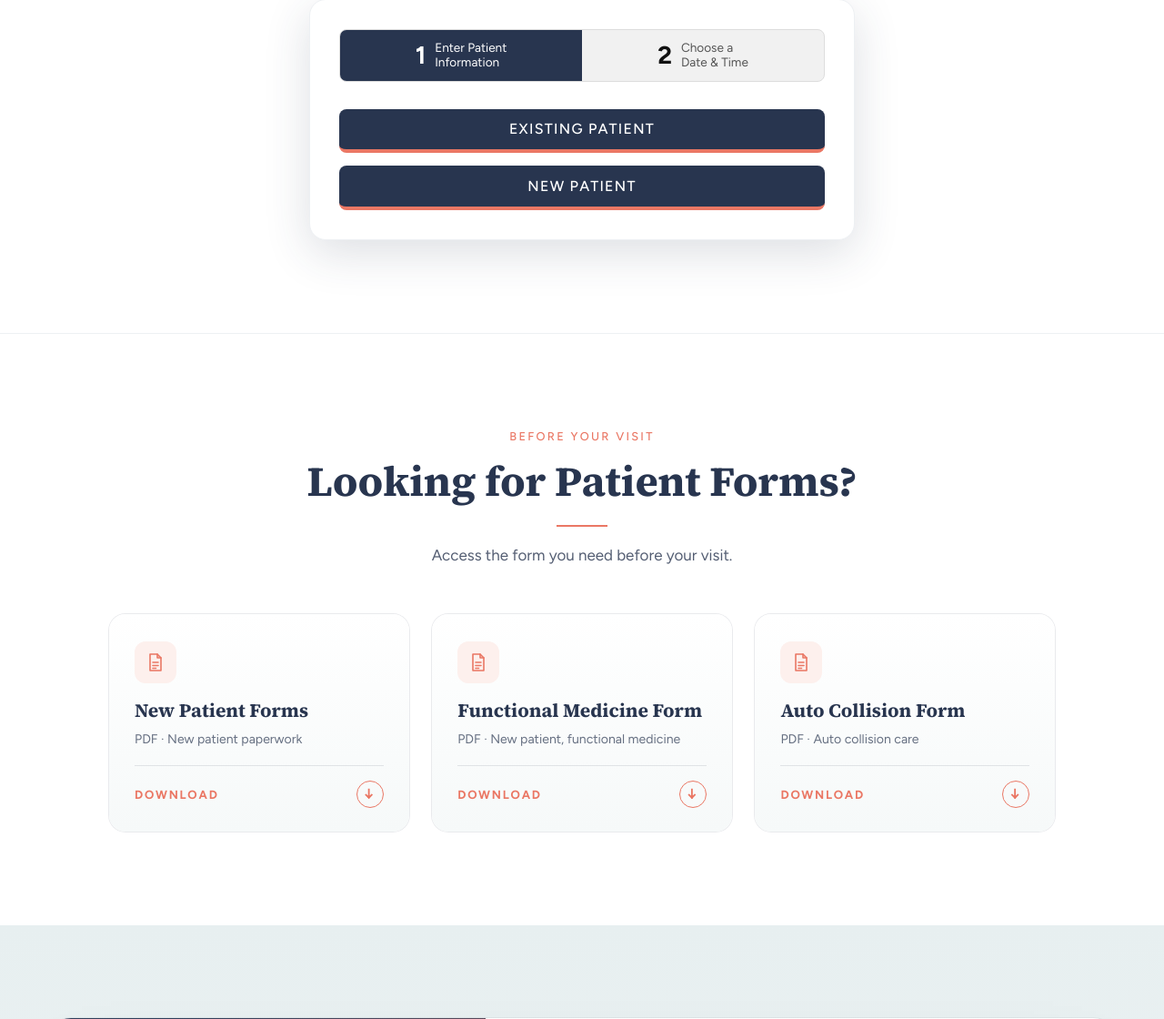
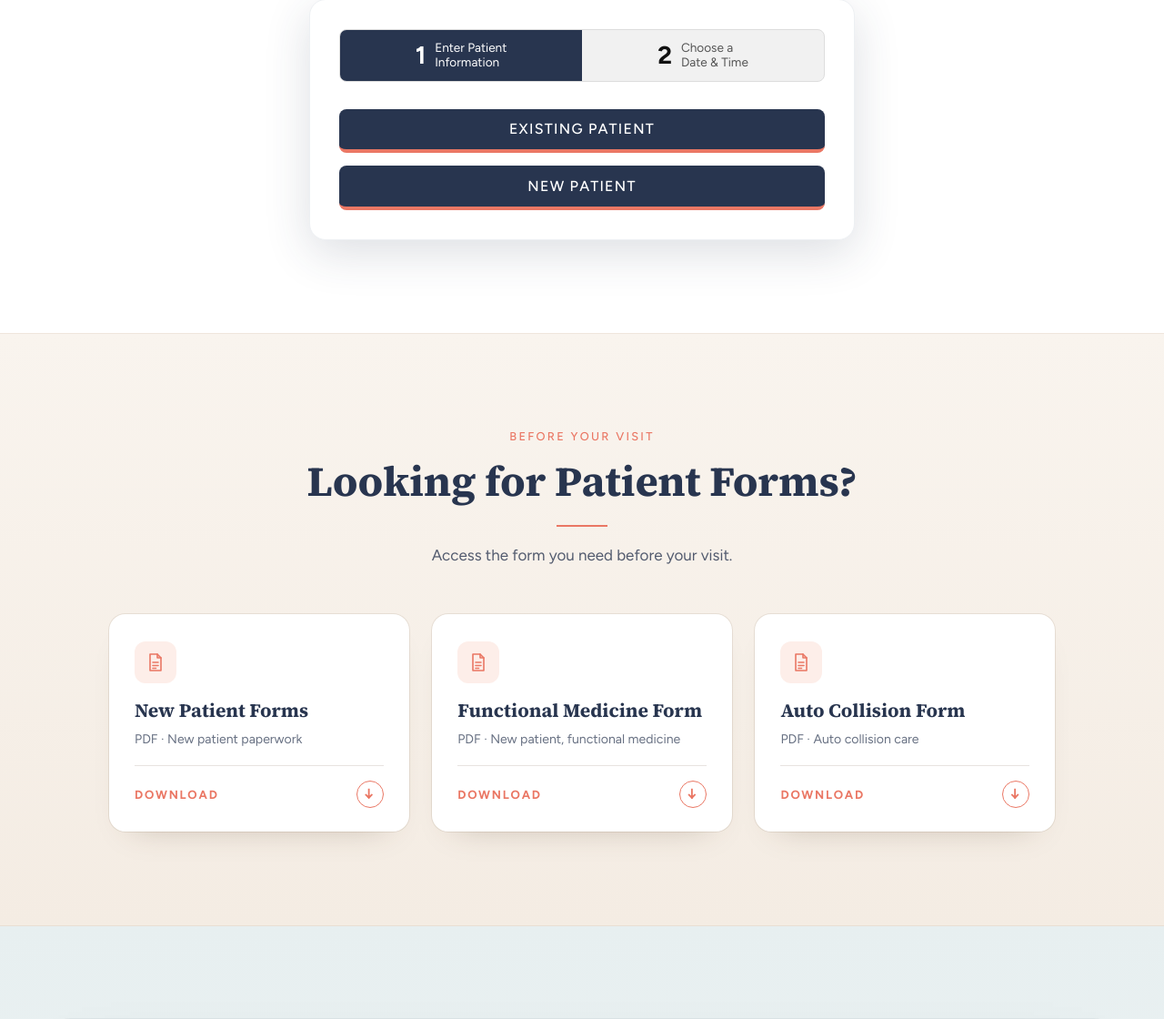
Before and after one commit to arifbillahcse/sumaiya, a PHP site: page /book.html in a window 1280 px wide. Shown: the part 2680-3800 px from the top of the page at 91% size. Run offline with PHP 8.4, Linux system fonts and the light colour scheme; some web fonts are replaced.

Commit message:
Patient Forms: warm cream background distinct from the mist contact section below
Co-Authored-By: Claude Sonnet 5.5 <noreply@anthropic.com>
Claude-Session: https://claude.ai/code/session_015hBjxLekZw7UGyCifARR1y

```diff
--- a/book.html
+++ b/book.html
@@ -15,7 +15,7 @@
 <link rel="preconnect" href="https://fonts.googleapis.com">
 <link rel="preconnect" href="https://fonts.gstatic.com" crossorigin>
 <link href="https://fonts.googleapis.com/css2?family=Figtree:wght@400;500;600;700&family=Source+Serif+4:opsz,wght@8..60,300;8..60,400;8..60,500;8..60,600;8..60,700&display=swap" rel="stylesheet">
-<link rel="stylesheet" href="style.css?v=68">
+<link rel="stylesheet" href="style.css?v=69">
 <script type="application/ld+json">
 {"@context":"https://schema.org","@type":"Chiropractor","name":"Jester Family Chiropractic","telephone":"+1-610-696-6676","faxNumber":"+1-610-696-5576",
 "address":{"@type":"PostalAddress","streetAddress":"620 W. Strasburg Road","addressLocality":"West Chester","addressRegion":"PA","postalCode":"19382","addressCountry":"US"},
@@ -301,6 +301,6 @@
   <a href="#book-your-appointment" class="btn btn-coral">Book Now</a>
 </div>
 
-<script src="script.js?v=68"></script>
+<script src="script.js?v=69"></script>
 </body>
 </html>
--- a/index.html
+++ b/index.html
@@ -15,7 +15,7 @@
 <link rel="preconnect" href="https://fonts.googleapis.com">
 <link rel="preconnect" href="https://fonts.gstatic.com" crossorigin>
 <link href="https://fonts.googleapis.com/css2?family=Figtree:wght@400;500;600;700&family=Source+Serif+4:opsz,wght@8..60,300;8..60,400;8..60,500;8..60,600;8..60,700&display=swap" rel="stylesheet">
-<link rel="stylesheet" href="style.css?v=68">
+<link rel="stylesheet" href="style.css?v=69">
 <script type="application/ld+json">
 {"@context":"https://schema.org","@type":"Chiropractor","name":"Jester Family Chiropractic","telephone":"+1-610-696-6676","faxNumber":"+1-610-696-5576",
 "address":{"@type":"PostalAddress","streetAddress":"620 W. Strasburg Road","addressLocality":"West Chester","addressRegion":"PA","postalCode":"19382","addressCountry":"US"},
@@ -298,6 +298,6 @@
   <a href="#formsection" class="btn btn-coral">Try StemWave $49</a>
 </div>
 
-<script src="script.js?v=68"></script>
+<script src="script.js?v=69"></script>
 </body>
 </html>
--- a/style.css
+++ b/style.css
@@ -852,20 +852,20 @@ main h2,main h2.coral{font-family:"Quincy CF Text Bold","Quincy CF Text Semibold
 }
 
 /* ---------- Patient forms (document cards) ---------- */
-.forms{background:#fff;padding:clamp(64px,8vw,112px) 0;border-top:1px solid #eef1f3}
+.forms{background:linear-gradient(180deg,#f9f4ee 0%,#f4ece3 100%);padding:clamp(64px,8vw,112px) 0;border-top:1px solid #efe6dc;border-bottom:1px solid #e9dfd3}
 .pf-head{text-align:center;margin-bottom:clamp(32px,4vw,52px)}
 .pf-head h2{font-size:clamp(2rem,3.6vw,3rem);line-height:1.1;color:var(--navy);margin:0}
 .pf-rule{display:block;width:56px;height:2px;background:var(--coral);margin:22px auto 18px}
 .pf-sub{color:rgba(40,53,79,.8)}
 .pf-grid{list-style:none;display:grid;grid-template-columns:repeat(3,1fr);gap:clamp(14px,2vw,26px);max-width:1040px;margin:0 auto}
-.pf-card{position:relative;display:grid;grid-template-rows:auto 1fr auto;gap:18px;height:100%;padding:30px 28px 26px;text-decoration:none;color:var(--navy);background:linear-gradient(180deg,#fff,#f6f9f9);border-radius:18px;box-shadow:0 0 0 1px rgba(40,53,79,.1);overflow:hidden;transition:transform .35s,box-shadow .35s}
+.pf-card{position:relative;display:grid;grid-template-rows:auto 1fr auto;gap:18px;height:100%;padding:30px 28px 26px;text-decoration:none;color:var(--navy);background:#fff;border-radius:18px;box-shadow:0 18px 34px -26px rgba(86,62,36,.35),0 0 0 1px rgba(86,62,36,.1);overflow:hidden;transition:transform .35s,box-shadow .35s}
 .pf-card::before{content:"";position:absolute;left:0;top:0;right:0;height:3px;background:var(--coral);transform:scaleX(0);transform-origin:left;transition:transform .4s}
 .pf-card:hover{transform:translateY(-6px);box-shadow:0 30px 50px -28px rgba(40,53,79,.45),0 0 0 1px rgba(234,119,100,.45)}
 .pf-card:hover::before{transform:scaleX(1)}
-.pf-ico{width:46px;height:46px;padding:11px;border-radius:12px;background:#fdf0ed;fill:none;stroke:var(--coral);stroke-width:1.6;stroke-linecap:round;stroke-linejoin:round}
+.pf-ico{width:46px;height:46px;padding:11px;border-radius:12px;background:#fdeee9;fill:none;stroke:var(--coral);stroke-width:1.6;stroke-linecap:round;stroke-linejoin:round}
 .pf-text b{display:block;font:700 1.3rem/1.2 var(--serif);margin-bottom:8px}
 .pf-text small{display:block;font-size:.88rem;line-height:1.5;color:rgba(40,53,79,.7)}
-.pf-go{display:flex;align-items:center;justify-content:space-between;padding-top:16px;border-top:1px solid rgba(40,53,79,.12);font-size:.82rem;font-weight:700;letter-spacing:.14em;text-transform:uppercase;color:var(--coral)}
+.pf-go{display:flex;align-items:center;justify-content:space-between;padding-top:16px;border-top:1px solid rgba(86,62,36,.14);font-size:.82rem;font-weight:700;letter-spacing:.14em;text-transform:uppercase;color:var(--coral)}
 .pf-go i{font-style:normal;display:grid;place-items:center;width:30px;height:30px;border-radius:50%;border:1px solid currentColor;font-size:1rem;transition:background .3s,color .3s}
 .pf-card:hover .pf-go i{background:var(--coral);border-color:var(--coral);color:#fff}
 @media (max-width:900px){.pf-grid{grid-template-columns:1fr;max-width:520px}}
```
